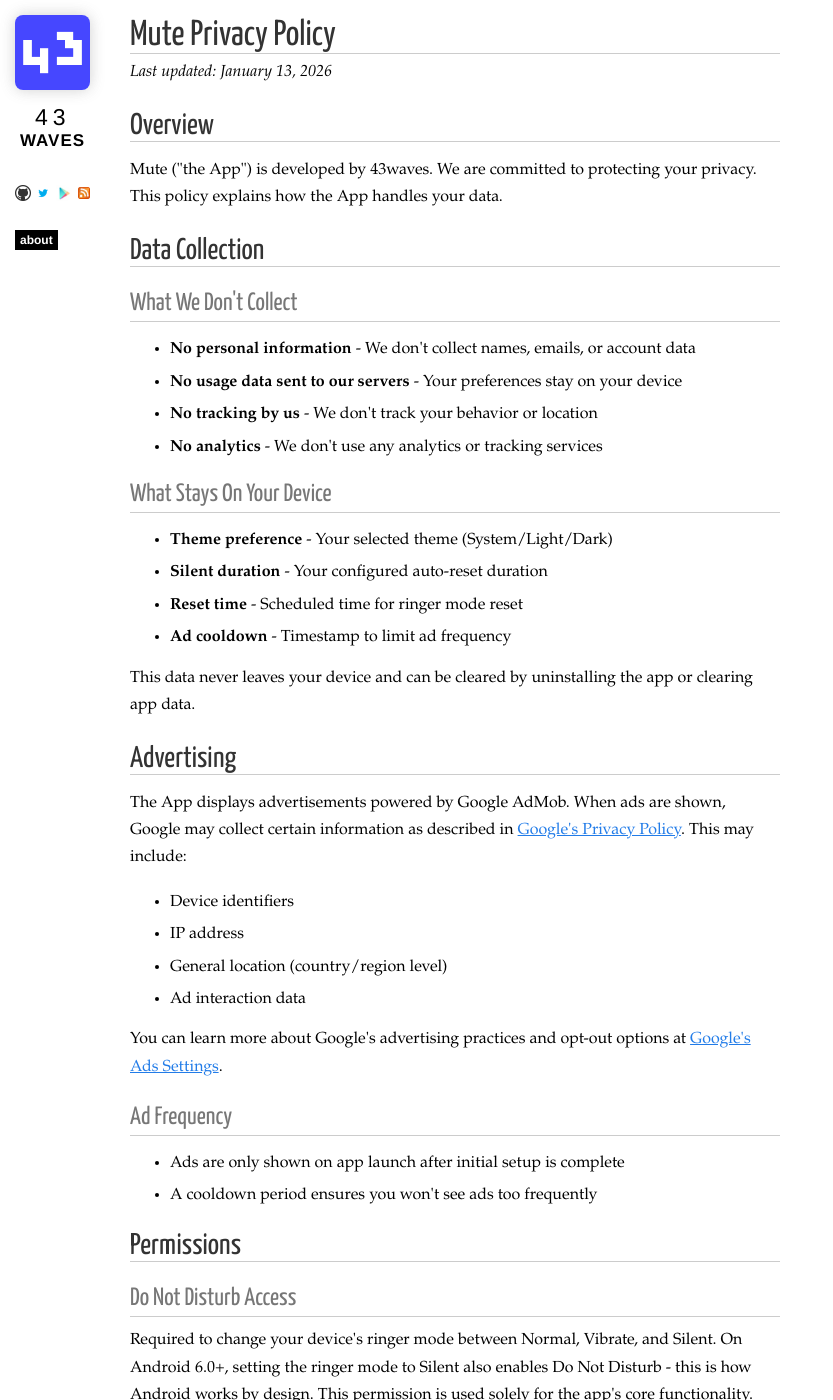
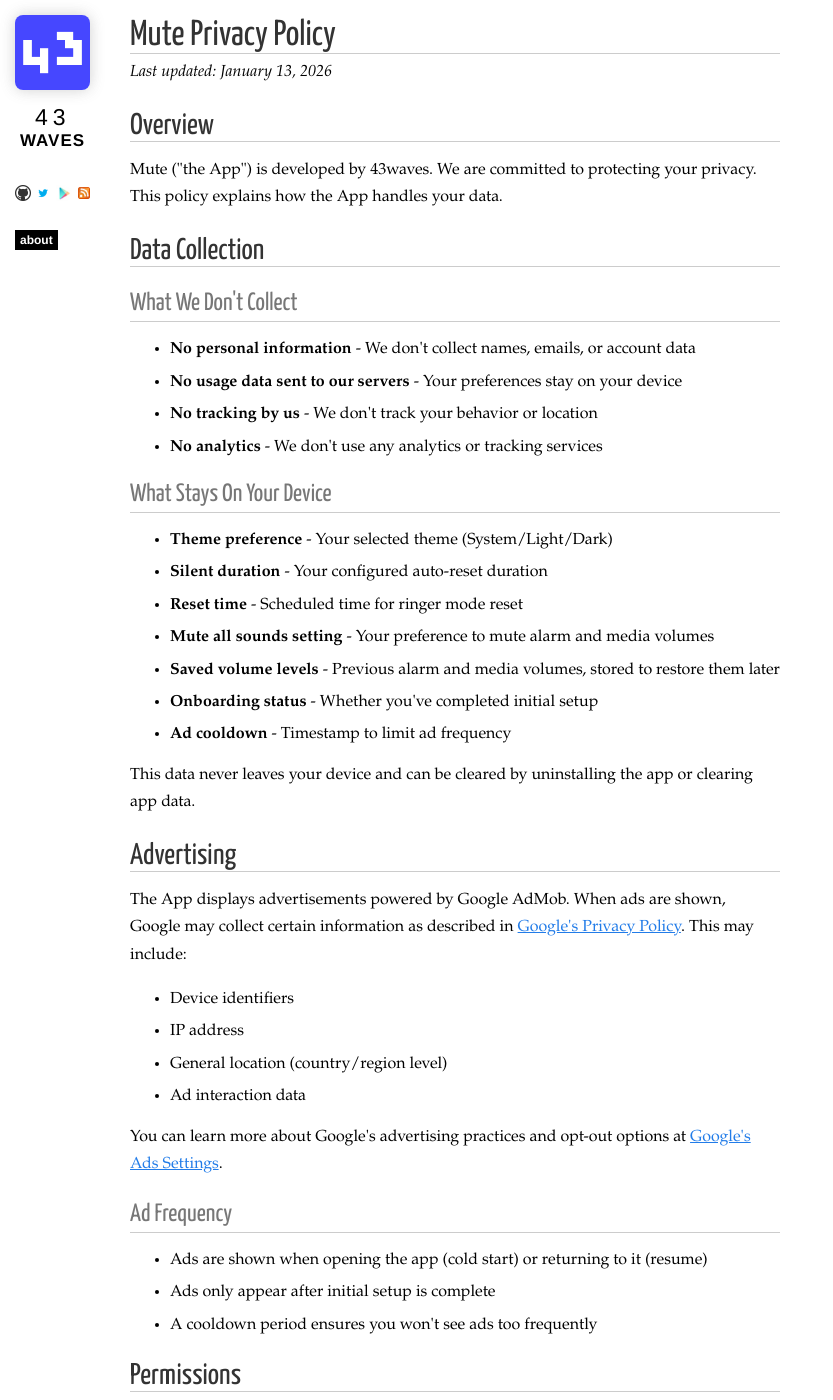
Before and after one commit to 43waves/43waves.github.io, a Jekyll site: the page built from mute/privacy-policy.html, in a window 1280 px wide and 1400 px high. Shown: the whole window, without its empty margins (0-833 px from the left). Built offline with Jekyll 4.4.1, drawn with Linux system fonts in a browser that asks for light colours; nearby versions of some CDN libraries; Markdown is read by kramdown in place of the engine named in the settings.

Commit message:
Update Mute privacy policy with new stored data and ad behavior
- Add onboarding completion status to stored data
- Add mute all sounds preference to stored data
- Add saved volume levels to stored data
- Update ad frequency to mention resume ads

Co-Authored-By: Claude Opus 4.5 <noreply@anthropic.com>

```diff
--- a/mute/privacy-policy.html
+++ b/mute/privacy-policy.html
@@ -25,6 +25,9 @@ title: "Mute - Privacy Policy"
       <li><strong>Theme preference</strong> - Your selected theme (System/Light/Dark)</li>
       <li><strong>Silent duration</strong> - Your configured auto-reset duration</li>
       <li><strong>Reset time</strong> - Scheduled time for ringer mode reset</li>
+      <li><strong>Mute all sounds setting</strong> - Your preference to mute alarm and media volumes</li>
+      <li><strong>Saved volume levels</strong> - Previous alarm and media volumes, stored to restore them later</li>
+      <li><strong>Onboarding status</strong> - Whether you've completed initial setup</li>
       <li><strong>Ad cooldown</strong> - Timestamp to limit ad frequency</li>
     </ul>
     <p>This data never leaves your device and can be cleared by uninstalling the app or clearing app data.</p>
@@ -41,7 +44,8 @@ title: "Mute - Privacy Policy"
 
     <h3>Ad Frequency</h3>
     <ul>
-      <li>Ads are only shown on app launch after initial setup is complete</li>
+      <li>Ads are shown when opening the app (cold start) or returning to it (resume)</li>
+      <li>Ads only appear after initial setup is complete</li>
       <li>A cooldown period ensures you won't see ads too frequently</li>
     </ul>
 
```
